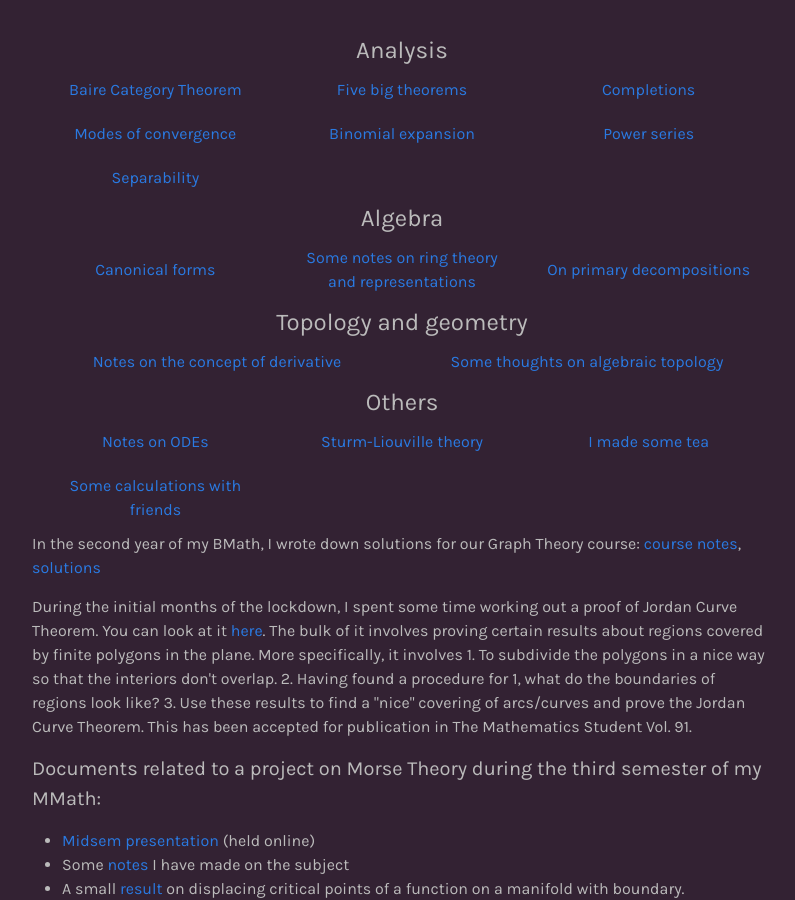
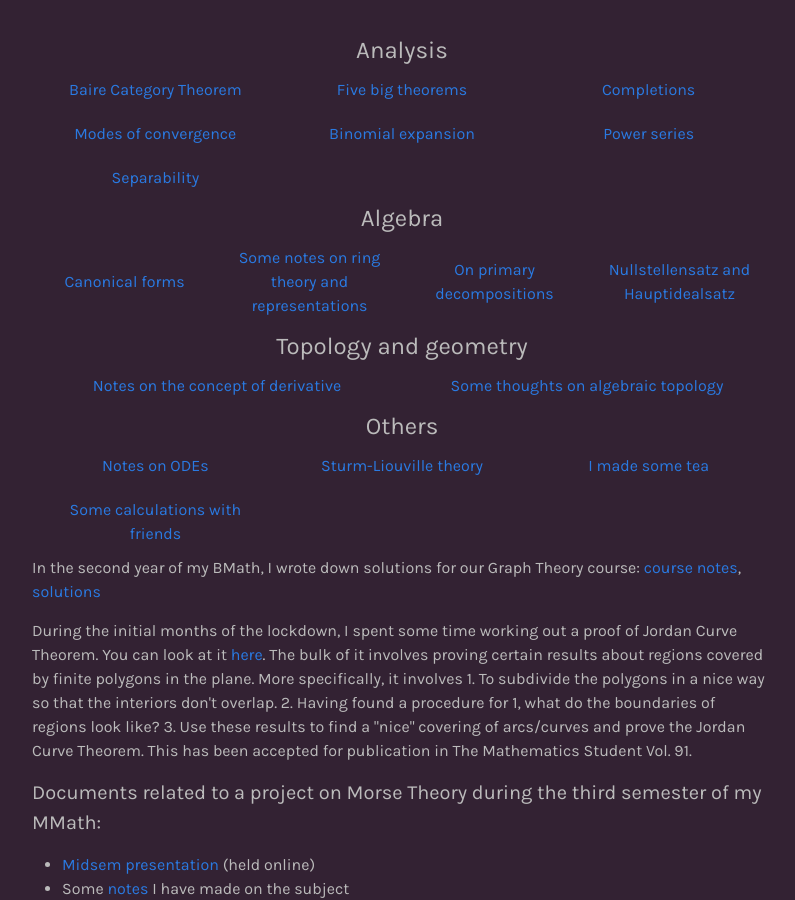
Before and after one commit to shrivathsap/shrivathsap.github.io, a Jekyll site: the page built from notes.html, in a window 1280 px wide and 900 px high, scrolled down 438 px. Shown: the whole window, without its empty margins (238-1033 px from the left). Built offline with Jekyll 4.4.1, drawn with Linux system fonts in a browser that asks for light colours.

Commit message:
nullstellensatz

```diff
--- a/notes.html
+++ b/notes.html
@@ -62,15 +62,26 @@ layout: page
 		<div  class = "tablecontent">
 			<table>
 				<tr>
-					<td><div class = "data" title = "Canonical forms">
-						<a href="./resources/pdfs/algebra/Canonical forms.pdf" target = "_blank">Canonical forms</a>
-					</div></td>
-					<td><div class = "data" title = "Some notes on ring theory and representations">
-						<a href="./resources/pdfs/algebra/intro_rep.pdf" target = "_blank">Some notes on ring theory and representations</a>
-					</div></td>
-					<td><div class = "data" title = "On primary decompositions">
-						<a href="./resources/pdfs/algebra/primary decomposition.pdf" target = "_blank">On primary decompositions</a>
-					</div></td>
+					<td>
+						<div class="data" title="Canonical forms">
+							<a href="./resources/pdfs/algebra/Canonical forms.pdf" target="_blank">Canonical forms</a>
+						</div>
+					</td>
+					<td>
+						<div class="data" title="Some notes on ring theory and representations">
+							<a href="./resources/pdfs/algebra/intro_rep.pdf" target="_blank">Some notes on ring theory and representations</a>
+						</div>
+					</td>
+					<td>
+						<div class="data" title="On primary decompositions">
+							<a href="./resources/pdfs/algebra/primary decomposition.pdf" target="_blank">On primary decompositions</a>
+						</div>
+					</td>
+					<td>
+						<div class="data" title="Nullstellensatz and Hauptidealsatz">
+							<a href="./resources/pdfs/algebra/nullstellensatz.pdf" target="_blank">Nullstellensatz and Hauptidealsatz</a>
+						</div>
+					</td>
 				</tr>
 			</table>
 		</div>
```
Also changed, not shown: 1 other file.
